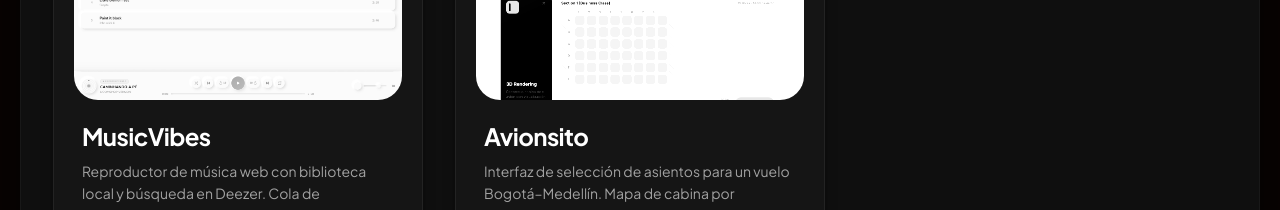
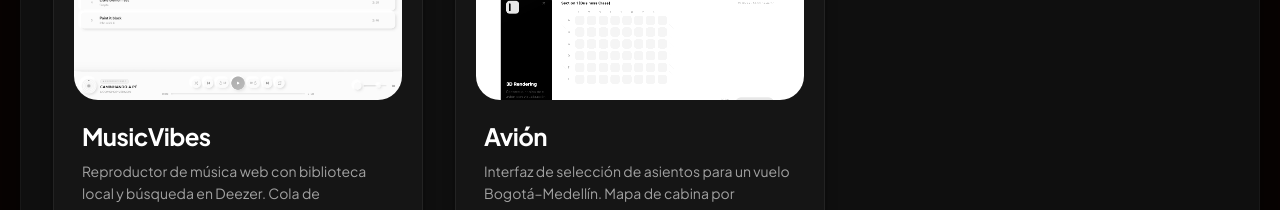
Before and after one commit to MiguelSantacruz1/Portafolio, a Next.js app: page / in a window 1280 px wide. Shown: the part 3420-3630 px from the top of the page. Built offline with nearby package versions, Linux system fonts and the light colour scheme.

Commit message:
fix: renombrar el proyecto Avionsito a Avión

```diff
--- a/data/projects.ts
+++ b/data/projects.ts
@@ -82,7 +82,7 @@ export const projects: Project[] = [
     demoLabel: "Ver Repo",
   },
   {
-    title: "Avionsito",
+    title: "Avión",
     description:
       "Interfaz de selección de asientos para un vuelo Bogotá–Medellín. Mapa de cabina por secciones con precios por clase, estados de asiento disponible, ocupado y seleccionado, y cálculo del total.",
     image: "/images/project-avionsito.png",
```
